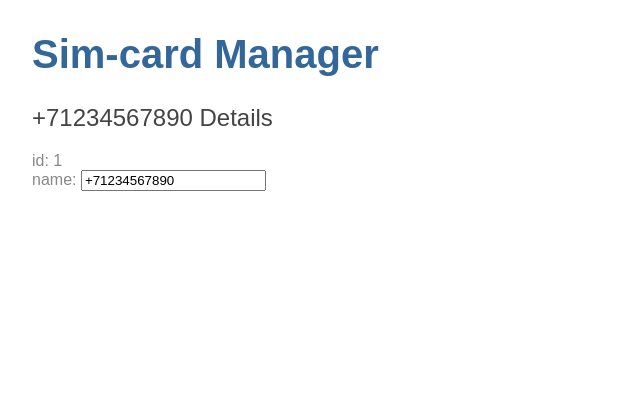
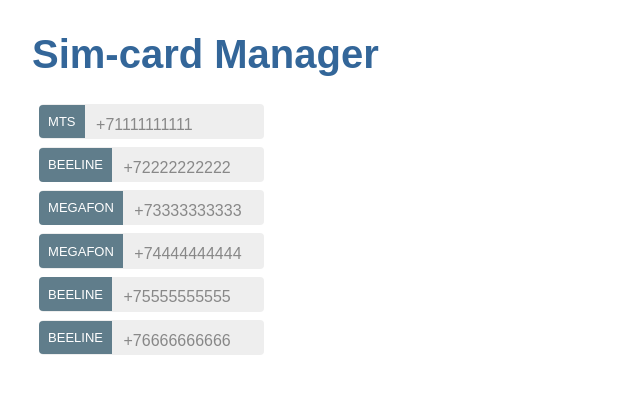
Before and after one commit to MrZzzio/sim-card-manager, an Angular app: page / in a window 1280 px wide. Shown: the top 394 px of the page, without its empty margins (0-640 px from the left). Built offline with nearby package versions, Linux system fonts and the light colour scheme.

Commit message:
displaying a list of cards

```diff
--- a/src/app/card.ts
+++ b/src/app/card.ts
@@ -1,4 +1,6 @@
 export class Card {
   id: number;
-  name: string;
+  number: string;
+  operator: string;
+  balance: number;
 }
--- a/src/app/card/card.component.css
+++ b/src/app/card/card.component.css
@@ -0,0 +1,47 @@
+.selected {
+  background-color: #CFD8DC !important;
+  color: white;
+}
+.cards {
+  margin: 0 0 2em 0;
+  list-style-type: none;
+  padding: 0;
+  width: 15em;
+}
+.cards li {
+  cursor: pointer;
+  position: relative;
+  left: 0;
+  background-color: #EEE;
+  margin: .5em;
+  padding: .3em 0;
+  height: 1.6em;
+  border-radius: 4px;
+}
+.cards li.selected:hover {
+  background-color: #BBD8DC !important;
+  color: white;
+}
+.cards li:hover {
+  color: #607D8B;
+  background-color: #DDD;
+  left: .1em;
+}
+.cards .text {
+  position: relative;
+  top: -3px;
+}
+.cards .operator {
+  display: inline-block;
+  font-size: small;
+  color: white;
+  padding: 0.8em 0.7em 0 0.7em;
+  background-color: #607D8B;
+  line-height: 1em;
+  position: relative;
+  left: -1px;
+  top: -4px;
+  height: 1.8em;
+  margin-right: .8em;
+  border-radius: 4px 0 0 4px;
+}
--- a/src/app/card/card.component.html
+++ b/src/app/card/card.component.html
@@ -1,10 +1,24 @@
-<h2>{{ card.name | uppercase }} Details</h2>
-<div>
-  <span>id: </span>
-  {{ card.id }}
+<ul class="cards">
+  <li *ngFor="let card of cards"
+  [class.selected]="card === selectedCard"
+  (click)="onSelect(card)">
+    <span class="operator">{{ card.operator }}</span>{{ card.number }}
+  </li>
+</ul>
+<div *ngIf="selectedCard">
+  <h2>{{ selectedCard.number }} Details:</h2>
+  <div>
+    <span>id: </span>{{ selectedCard.id }}
+  </div>
+  <div>
+    <span>number: </span>{{ selectedCard.number }}
+  </div>
+  <div>
+    <label>operator:
+    <input [(ngModel)]="selectedCard.operator" placeholder="operator">
+  </label>
+  </div>
+  <div>
+    <span>balance: </span>{{ selectedCard.balance }}
+  </div>
 </div>
-<div>
-  <label>name:
-    <input [(ngModel)]="card.name" placeholder="name">
-  </label>
-</div>
--- a/src/app/card/card.component.ts
+++ b/src/app/card/card.component.ts
@@ -1,5 +1,6 @@
 import { Component, OnInit } from '@angular/core';
 import { Card } from '../card';
+import { CARDS } from '../mock-card';
 
 @Component({
   selector: 'app-card',
@@ -8,14 +9,17 @@
 })
 export class CardComponent implements OnInit {
 
+  cards = CARDS;
+
+  selectedCard: Card;
+
   constructor() { }
 
   ngOnInit() {
   }
 
-  card: Card = {
-    id: 1,
-    name: '+71234567890'
-  };
+  onSelect(card: Card): void {
+    this.selectedCard = card;
+  }
 
 }
--- /dev/null
+++ b/src/app/mock-card.ts
@@ -0,0 +1,10 @@
+import { Card } from './card';
+
+export const CARDS: Card[] = [
+  { id: 2, number: '+71111111111', operator: 'MTS', balance: 0},
+  { id: 3, number: '+72222222222', operator: 'BEELINE', balance: 234},
+  { id: 4, number: '+73333333333', operator: 'MEGAFON', balance: 42},
+  { id: 5, number: '+74444444444', operator: 'MEGAFON', balance: 113},
+  { id: 6, number: '+75555555555', operator: 'BEELINE', balance: 97},
+  { id: 7, number: '+76666666666', operator: 'BEELINE', balance: 23}
+];
```
